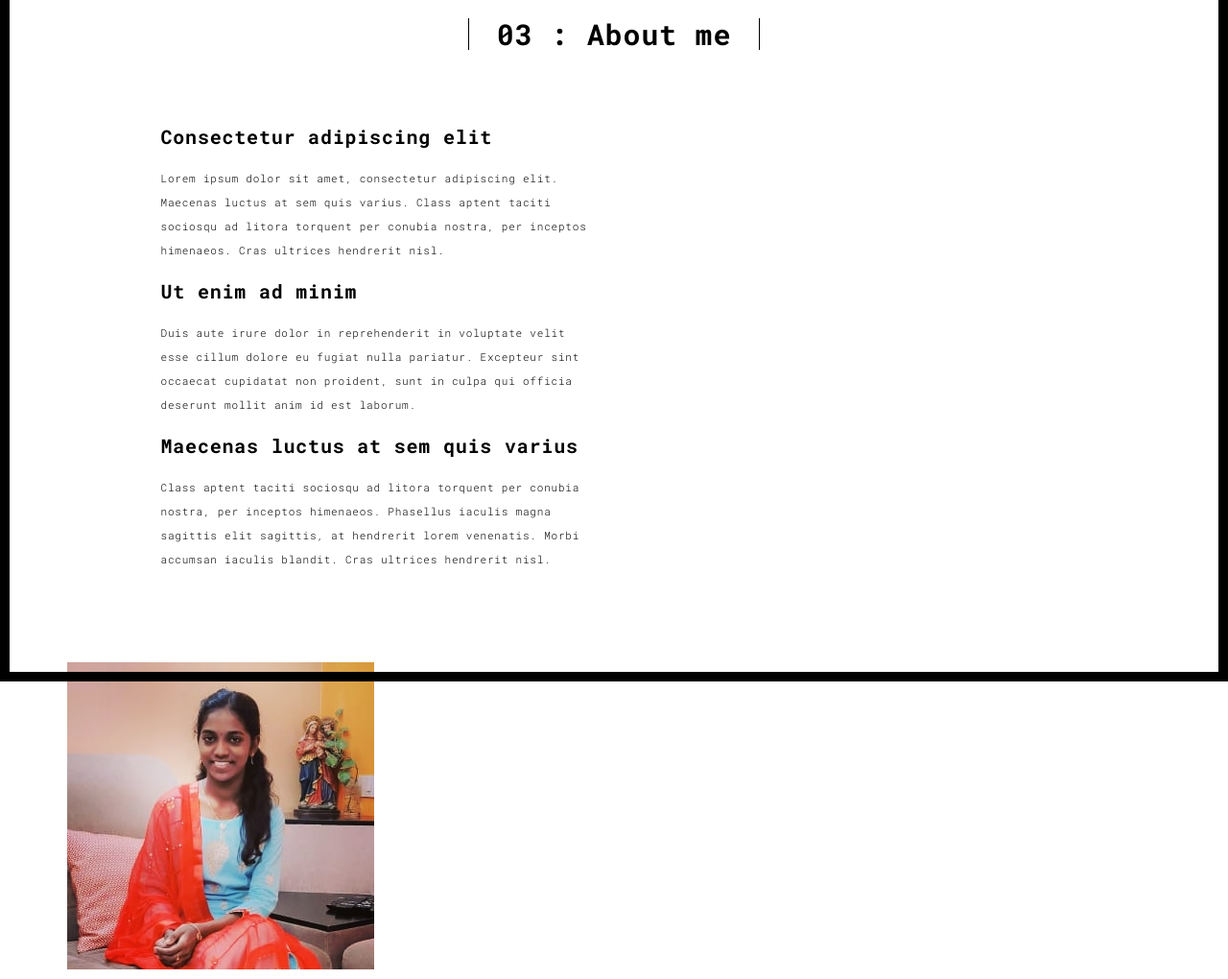
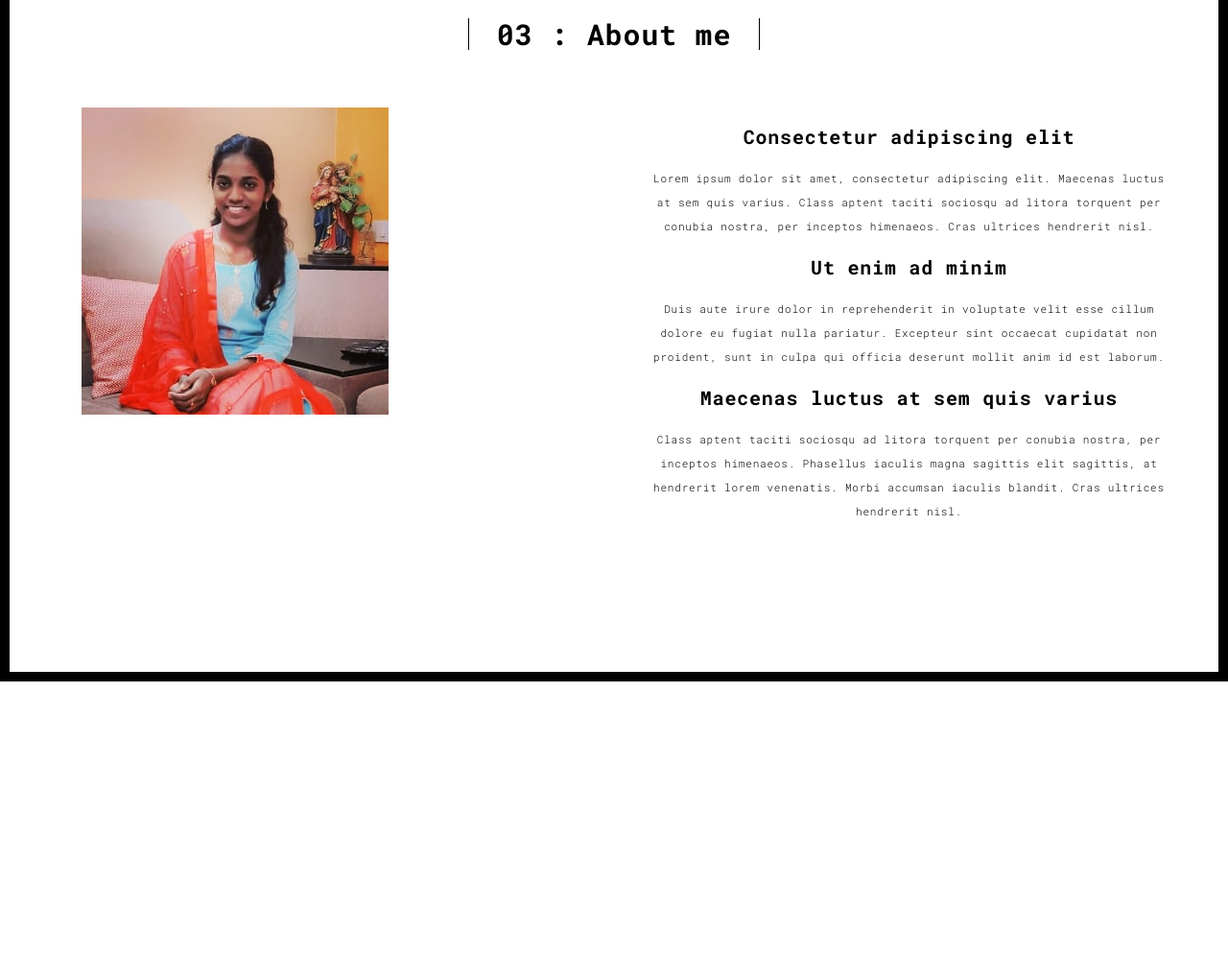
Before and after one commit to Stefani-Jeyaseelan/Portfolio, a Flask app: page /about.html in a window 1280 px wide. Shown: the part 90-1110 px from the top of the page at 96% size. After the commit the page ends 800 px from the top, so only its background shows below. Run offline with Flask 3, Linux system fonts and the light colour scheme; some libraries are stand-ins or nearby versions.

Commit message:
Updated code

```diff
--- a/templates/about.html
+++ b/templates/about.html
@@ -7,7 +7,7 @@
   <meta content="width=device-width,initial-scale=1" name="viewport">
   <meta content="description" name="description">
   <meta name="google" content="notranslate" />
-  <meta content="Mashup templates have been developped by Orson.io team" name="author">
+  <meta content="Mashup templates have been developed by Orson.io team" name="author">
 
   <!-- Disable tap highlight on IE -->
   <meta name="msapplication-tap-highlight" content="no">
@@ -17,13 +17,15 @@
 
   <title>Title page</title>
 
-<link href="./static/main.3f6952e4.css" rel="stylesheet"></head>
+  <link href="./static/main.3f6952e4.css" rel="stylesheet">
+</head>
 
 <body class="">
   <div id="site-border-left"></div>
   <div id="site-border-right"></div>
   <div id="site-border-top"></div>
   <div id="site-border-bottom"></div>
+
   <!-- Add your content of header -->
   <header>
     <nav class="navbar  navbar-fixed-top navbar-default">
@@ -42,8 +44,6 @@
             <li><a href="./about.html" title="">03 : About me</a></li>
             <li><a href="./contact.html" title="">04 : Contact</a></li>
           </ul>
-
-
         </div>
       </div>
     </nav>
@@ -51,17 +51,20 @@
 
   <div class="section-container">
     <div class="container">
-
       <div class="row">
         <div class="col-xs-12">
           <div class="section-container-spacer text-center">
             <h1 class="h2">03 : About me</h1>
           </div>
 
+          <!-- Add the centered image section with space below -->
+          <section class="image-section text-center">
+            <div class="container">
               <div class="row">
-            <div class="col-md-10 col-md-offset-1">
-              <div class="row">
-                <div class="col-xs-12 col-md-6">
+                <div class="col-xs-12 col-md-6 order-md-2">
+                  <img src="./static/assets/images/myprof.jpg" alt="Your Image Description" class="img-responsive mx-auto my-4">
+                </div>
+                <div class="col-xs-12 col-md-6 order-md-1">
                   <h3>Consectetur adipiscing elit</h3>
                   <p>Lorem ipsum dolor sit amet, consectetur adipiscing elit. Maecenas luctus at sem quis varius.
                   Class aptent taciti sociosqu ad litora torquent per conubia nostra, per inceptos himenaeos. Cras ultrices hendrerit nisl.</p>
@@ -73,29 +76,14 @@
                   <p>
                   Class aptent taciti sociosqu ad litora torquent per conubia nostra, per inceptos himenaeos. Phasellus iaculis magna sagittis elit sagittis, at hendrerit lorem venenatis. Morbi accumsan iaculis blandit. Cras ultrices hendrerit nisl.</p>
                 </div>
-                <div class="col-xs-12 col-md-6">
               </div>
             </div>
-            </div>
-          </div>
-
+          </section>
 
         </div>
       </div>
     </div>
   </div>
-
-
-<!-- Add the centered image section with space below -->
-<section class="image-section text-center">
-  <div class="container">
-    <div class="row">
-      <div class="col-xs-12 col-md-6 offset-md-6">
-        <img src="./static/assets/images/myprof.jpg" alt="Your Image Description" class="img-responsive mx-auto my-4">
-      </div>
-    </div>
-  </div>
-</section>
 
   <script>
     document.addEventListener("DOMContentLoaded", function (event) {
@@ -103,8 +91,8 @@
     });
   </script>
 
-<!-- Google Analytics: change UA-XXXXX-X to be your site's ID
-
+  <!-- Google Analytics: change UA-XXXXX-X to be your site's ID -->
+  <!--
   <script>
     (function (i, s, o, g, r, a, m) {
       i['GoogleAnalyticsObject'] = r; i[r] = i[r] || function () {
@@ -115,7 +103,9 @@
     ga('create', 'UA-XXXXX-X', 'auto');
     ga('send', 'pageview');
   </script>
+  -->
 
---> <script type="text/javascript" src="main.70a66962.js"></script></body>
+  <script type="text/javascript" src="main.70a66962.js"></script>
+</body>
 
 </html>
```
Lines whose indentation alone changed are shown as unchanged.
